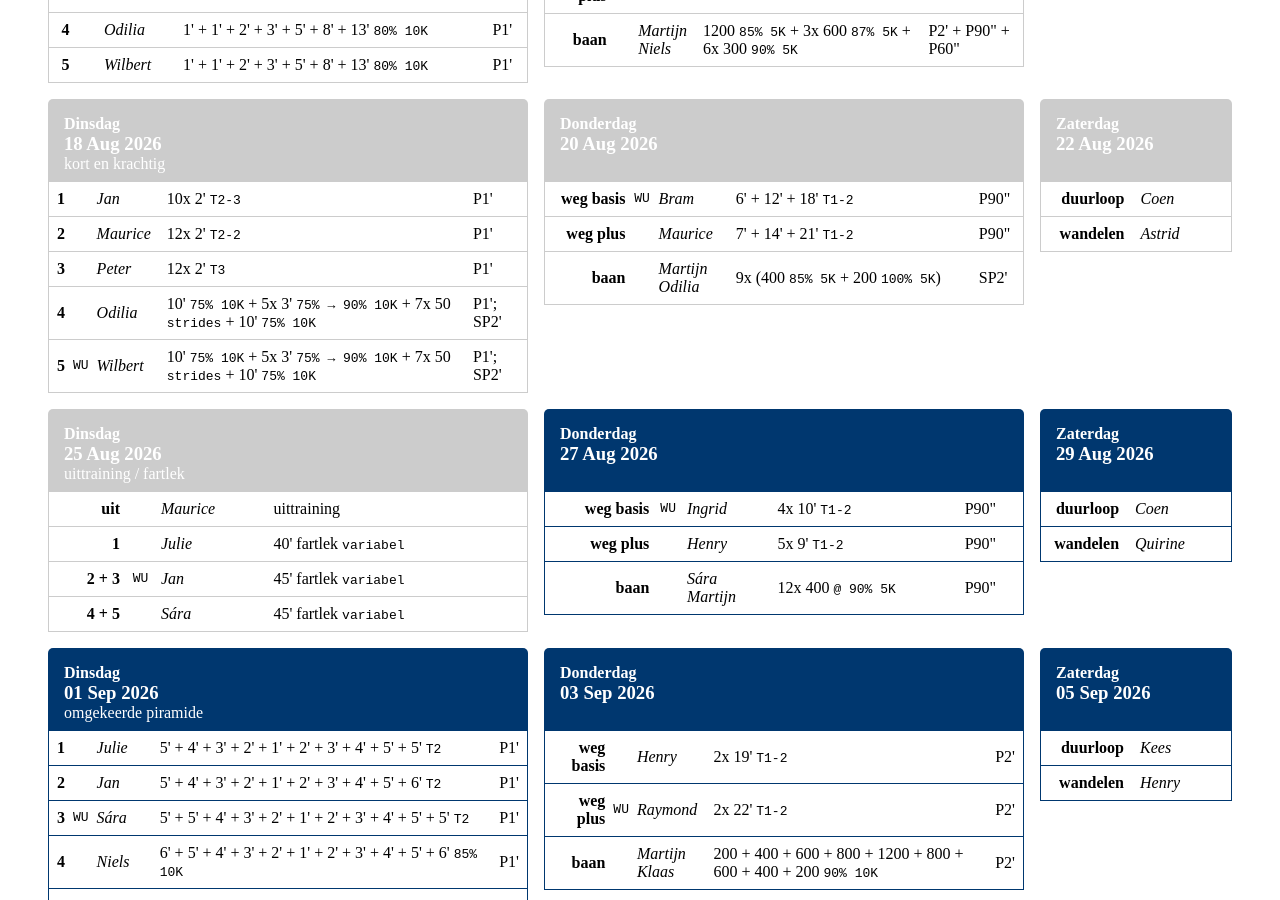
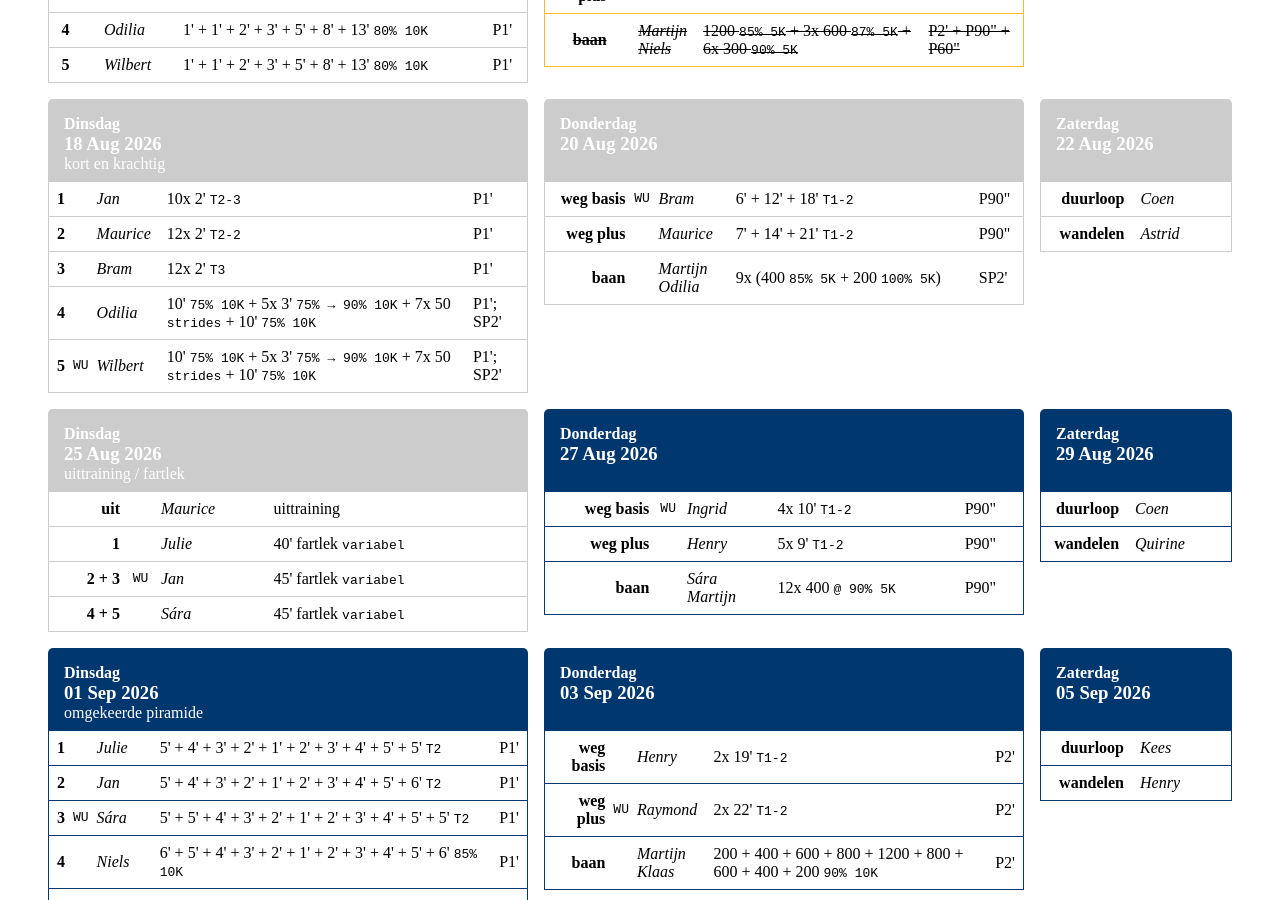
Before and after one commit to sarajuhosova/av40-schedule, a Jekyll site: the page built from _posts/2026-06-30-q3.md, in a window 1280 px wide and 900 px high, scrolled down 2250 px. Built offline with Jekyll 4.4.1, drawn with Linux system fonts in a browser that asks for light colours.

Commit message:
Update q3.yaml

```diff
--- a/_data/schedule/2026/q3.yaml
+++ b/_data/schedule/2026/q3.yaml
@@ -358,6 +358,7 @@
         break: "P1'"
 - date: "2026-08-13"
   day: "Donderdag"
+  cancelled: true
   trainings:
     - group: "weg basis"
       trainer: ["René"]
@@ -397,7 +398,7 @@
         core: "12x 2' <tt>T2-2</tt>"
         break: "P1'"
     - group: "3"
-      trainer: ["Peter"]
+      trainer: ["Bram"]
       training:
         core: "12x 2' <tt>T3</tt>"
         break: "P1'"
```
